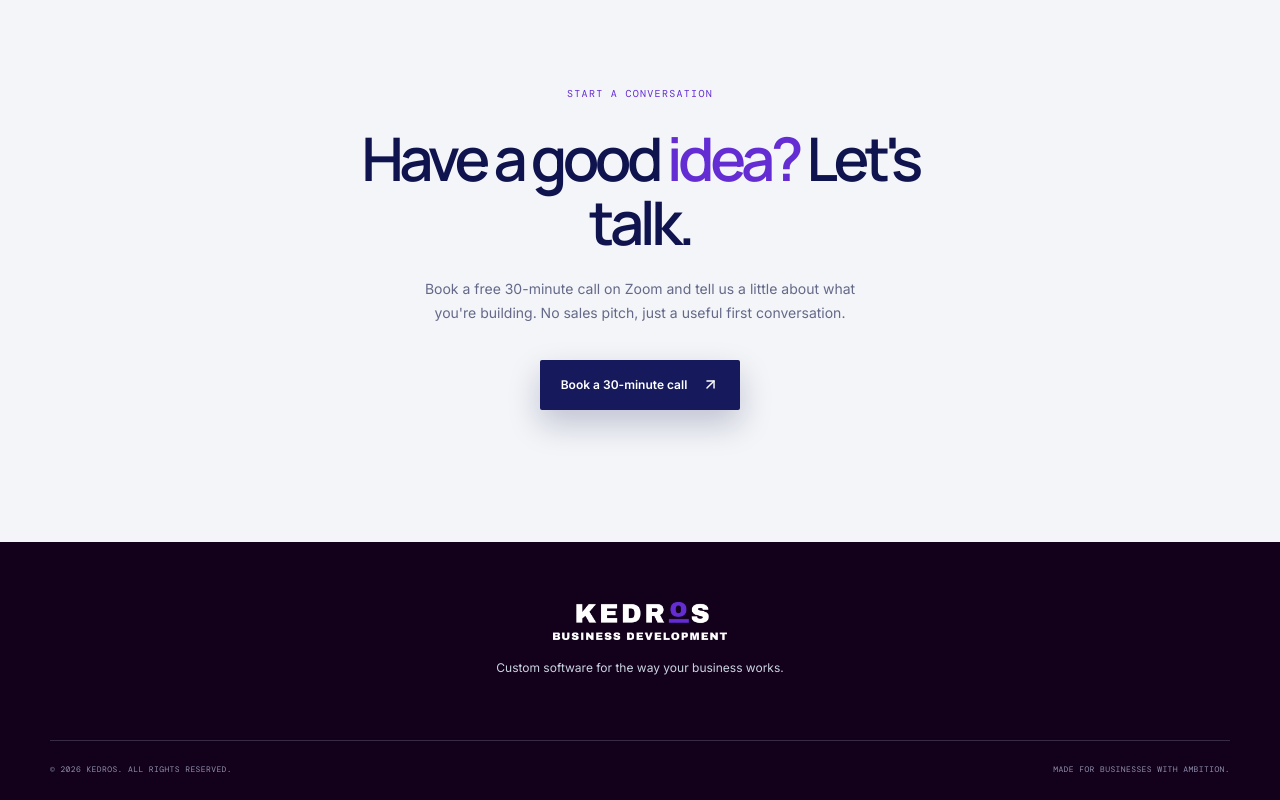
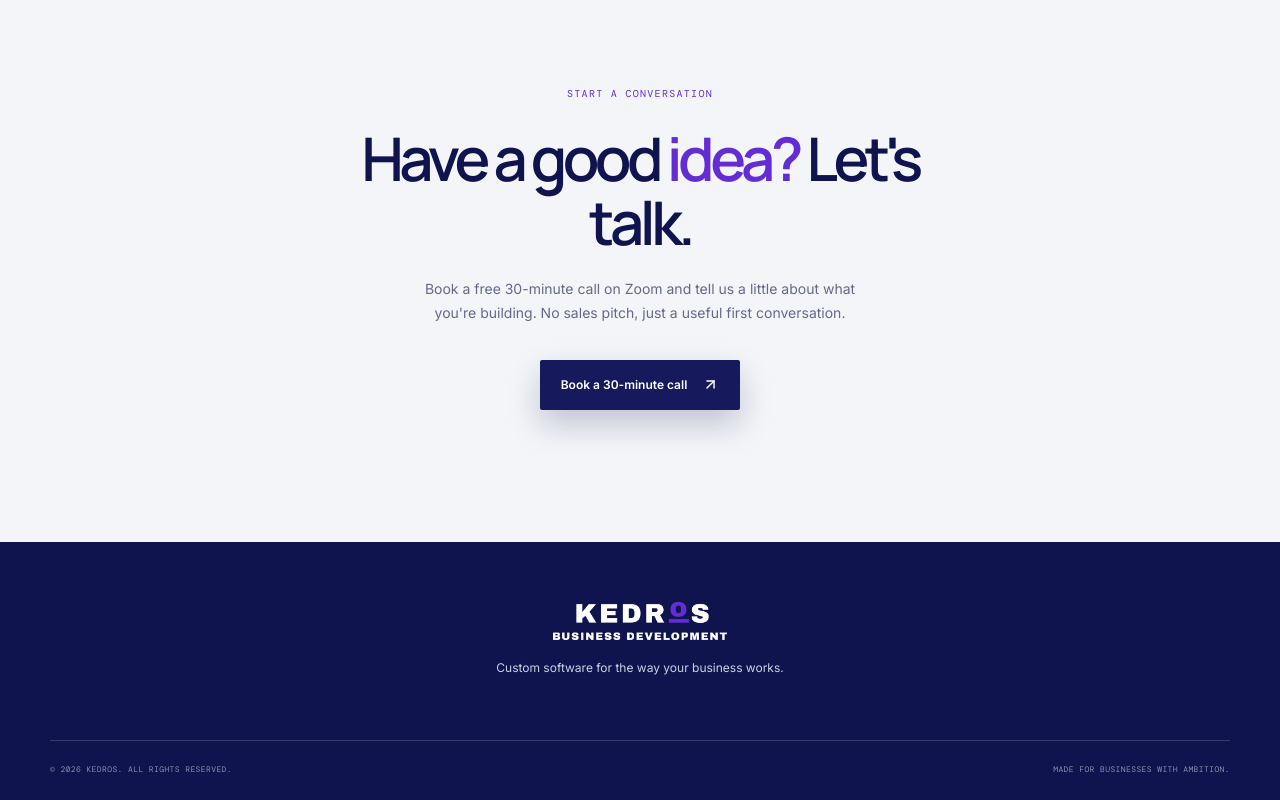
Before and after one commit to Kedros-dev/kedros, a Next.js app: page / in a window 1280 px wide. Shown: the part 4538-5338 px from the top of the page. Built offline with nearby package versions, Linux system fonts and the light colour scheme.

Commit message:
Restore dark blue footer

```diff
--- a/app/globals.css
+++ b/app/globals.css
@@ -254,7 +254,7 @@ h1 em { color: #642dd4; font-style: normal; }
 .form-success p { color: #656989; font-size: 13px; line-height: 1.7; max-width: 360px; }
 .form-success .text-link { background: none; border: 0; cursor: pointer; padding: 0; }
 
-.site-footer { background: #13011b; color: #fff; padding: 60px 0 25px; }
+.site-footer { background: #0f134e; color: #fff; padding: 60px 0 25px; }
 .footer-logo-filter { height: 0; overflow: hidden; position: absolute; width: 0; }
 .footer-wordmark .brand-wordmark-image { filter: url(#footer-logo-color); }
 .footer-wordmark .brand-wordmark-image { height: 38px; width: auto; }
```
